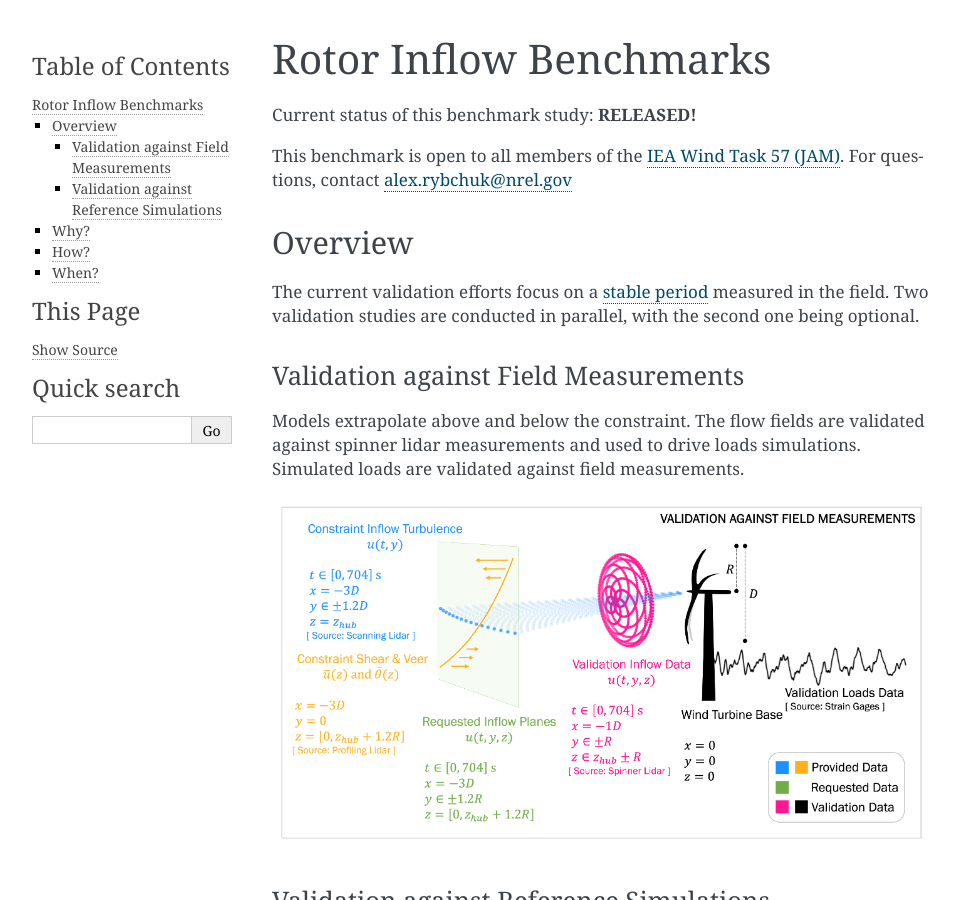
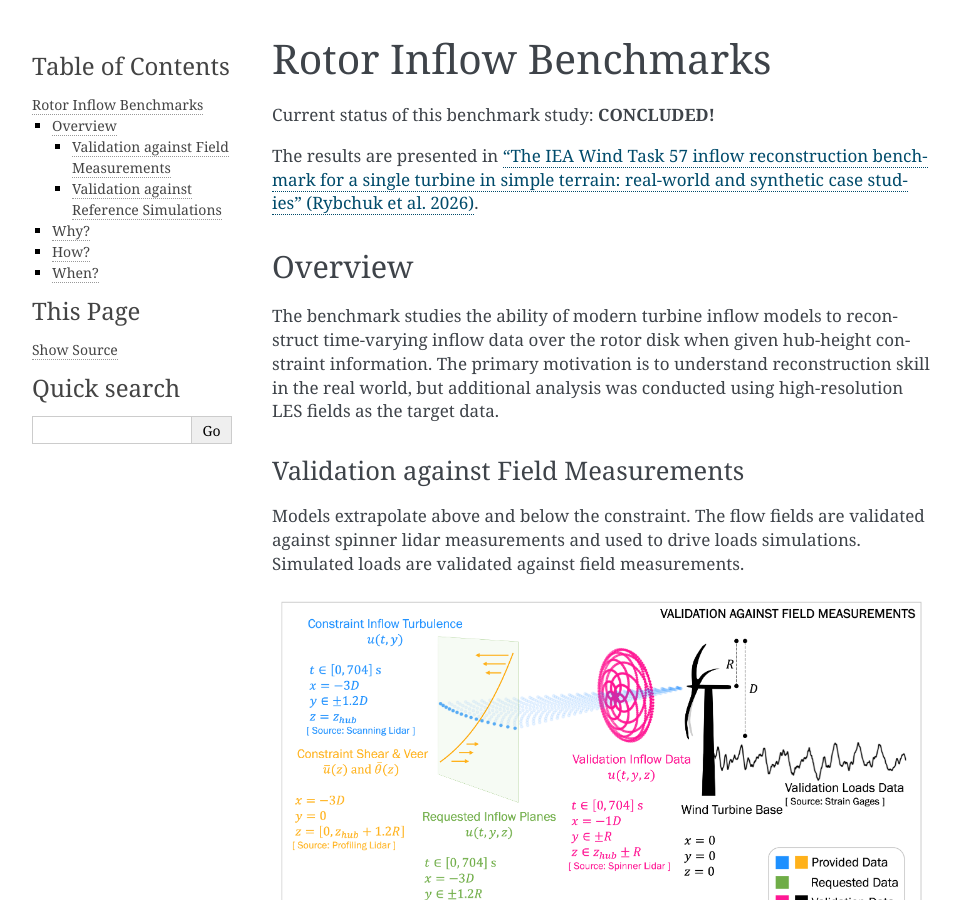
Before and after one commit to rybchuk/rotor_inflow_benchmark, a Sphinx documentation site: the page built from docs/index.rst, in a window 1280 px wide and 900 px high. Shown: the whole window, without its empty margins (148-1109 px from the left). Built offline with Sphinx 7.4.7, drawn with Linux system fonts in a browser that asks for light colours; some of the changed text lies outside the part shown.

Commit message:
Point to preprint

```diff
--- a/docs/index.rst
+++ b/docs/index.rst
@@ -10,14 +10,14 @@ Rotor Inflow Benchmarks
    unstable
    stable
 
-Current status of this benchmark study: **RELEASED!**
+Current status of this benchmark study: **CONCLUDED!**
 
-This benchmark is open to all members of the `IEA Wind Task 57 (JAM) <https://iea-wind.org/task57/>`_. For questions, contact alex.rybchuk@nrel.gov
+The results are presented in `"The IEA Wind Task 57 inflow reconstruction benchmark for a single turbine in simple terrain: real-world and synthetic case studies" (Rybchuk et al. 2026) <https://wes.copernicus.org/preprints/wes-2026-77/>`_.
 
 Overview
 ^^^^^^^^
 
-The current validation efforts focus on a :ref:`stable period <stable>` measured in the field. Two validation studies are conducted in parallel, with the second one being optional.
+The benchmark studies the ability of modern turbine inflow models to reconstruct time-varying inflow data over the rotor disk when given hub-height constraint information. The primary motivation is to understand reconstruction skill in the real world, but additional analysis was conducted using high-resolution LES fields as the target data.
 
 Validation against Field Measurements
 *************************************
@@ -60,16 +60,16 @@ The :ref:`Unstable Benchmarks <unstable>` follow the schedule below:
 
 ☑ October 2024: benchmark is released
 
-☐ October - December 2024: modelers simulate inflow planes
+☑ October - December 2024: modelers simulate inflow planes
 
-☐ December 2024: modelers submit inflow planes to benchmark lead
+☑ December 2024: modelers submit inflow planes to benchmark lead
 
-☐ January 2025: benchmark lead performs inflow analyses
+☑ January 2025: benchmark lead performs inflow analyses
 
-☐ January 2025: modelers perform any requested iterations
+☑ January 2025: modelers perform any requested iterations
 
-☐ February 2025: benchmark lead performs aeroelastic simulations
+☑ February 2025: benchmark lead performs aeroelastic simulations
 
-☐ March 2025: benchmark lead shares final results with modelers
+☑ March 2025: benchmark lead shares final results with modelers
 
 The anticipated final product is a **journal publication** containing model development and adoption recommendations.
```
